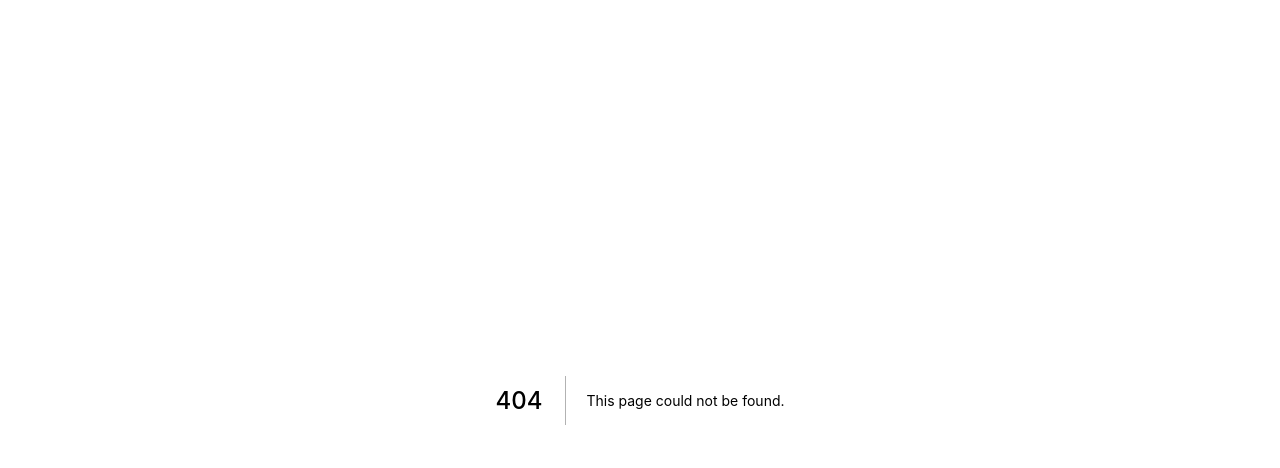
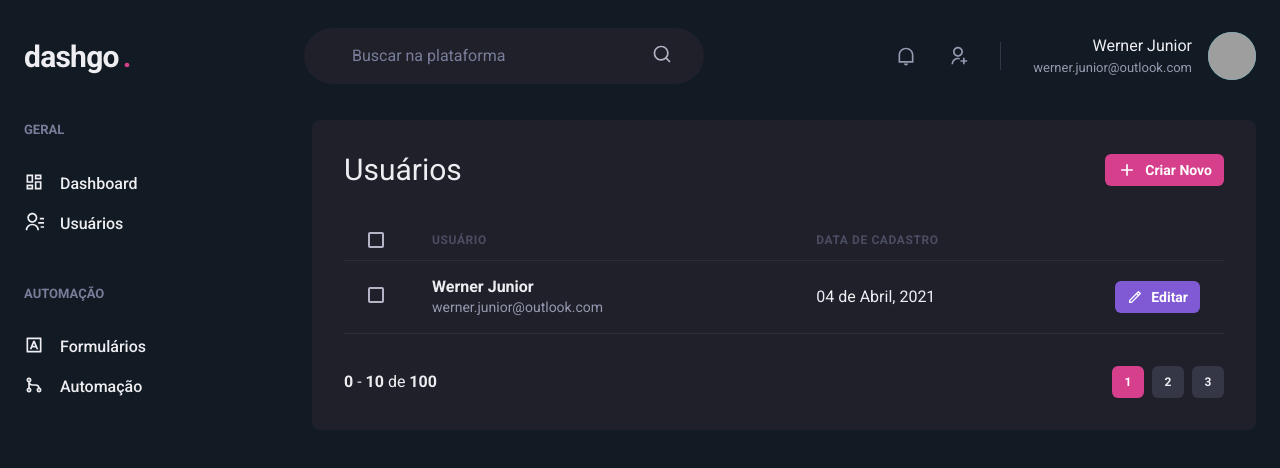
Before and after one commit to wernerjr/dashgo, a Next.js app: page /users in a window 1280 px wide. Before the commit this address had no page. Shown: the top 468 px of the page. Built offline with nearby package versions, Linux system fonts and the light colour scheme; grey boxes are pictures that could not be loaded.

Commit message:
Estrutura base tela de usuários

```diff
--- /dev/null
+++ b/src/components/Pagination.tsx
@@ -0,0 +1,53 @@
+import { Box, Button, HStack } from "@chakra-ui/react";
+
+export default function Pagination(){
+  return (
+    <HStack
+      Spacing="6"
+      mt="8"
+      justify="space-between"
+      align="center"
+    >
+      <Box>
+        <strong>0</strong> - <strong>10</strong> de <strong>100</strong>
+      </Box>
+      <HStack spacing="2">
+        <Button
+          size="sm"
+          fontSize="xs"
+          w="4"
+          colorScheme="pink"
+          disabled
+          _disabled={{
+            bg: 'pink.500',
+            cursor: 'default'
+          }}
+        >
+          1
+        </Button>
+        <Button
+          size="sm"
+          fontSize="xs"
+          w="4"
+          bg="gray.700"
+          _hover={{
+            bg: 'gray.500',
+          }}
+        >
+          2
+        </Button>
+        <Button
+          size="sm"
+          fontSize="xs"
+          w="4"
+          bg="gray.700"
+          _hover={{
+            bg: 'gray.500',
+          }}
+        >
+          3
+        </Button>
+      </HStack>
+    </HStack>
+  )
+}
--- a/src/components/Sidebar.tsx
+++ b/src/components/Sidebar.tsx
@@ -1,5 +1,5 @@
 import Icon from "@chakra-ui/icon";
-import { Box, Link, Stack, Text } from "@chakra-ui/layout";
+import { Box, Link, Stack, Text } from "@chakra-ui/react";
 import { RiContactsLine, RiDashboardLine, RiGitMergeLine, RiInputMethodLine } from "react-icons/ri";
 
 export default function Sidebar(){
--- /dev/null
+++ b/src/pages/users/index.tsx
@@ -0,0 +1,70 @@
+import { Box, Button, Flex, Heading, Icon, Table, Td, Th, Thead, Tr, Checkbox, Tbody, Text } from "@chakra-ui/react";
+import { RiAddLine, RiPencilLine } from "react-icons/ri";
+import Header from "../../components/Header";
+import Pagination from "../../components/Pagination";
+import Sidebar from "../../components/Sidebar";
+
+export default function UserList() {
+  return (
+    <Box>
+      <Header />
+
+      <Flex w="100%" my="6" maxWidth={1480} mx="auto" px="6">
+        <Sidebar />
+        <Box flex="1" borderRadius={8} bg="gray.800" p="8">
+          <Flex mb="8" justify="space-between" align="center">
+            <Heading size="lg" fontWeight="normal">Usuários</Heading>
+            <Button
+              as="a"
+              size="sm"
+              fontSize="sm"
+              colorScheme="pink"
+              leftIcon={<Icon as={RiAddLine} fontSize="20" />}
+            >
+              Criar Novo
+            </Button>
+          </Flex>
+
+          <Table colorScheme="whiteAlpha">
+            <Thead>
+              <Tr>
+                <Th px="6" color="gray.300" width="8">
+                  <Checkbox colorScheme="pink"/>
+                </Th>
+                <Th>Usuário</Th>
+                <Th>Data de cadastro</Th>
+                <Th w="8"></Th>
+              </Tr>
+            </Thead>
+            <Tbody>
+              <Tr>
+                <Td px="6">
+                  <Checkbox colorScheme="pink"/>
+                </Td>
+                <Td>
+                  <Box>
+                    <Text fontWeight="bold" >Werner Junior</Text>
+                    <Text fontSize="sm" color="gray.300" >werner.junior@outlook.com</Text>
+                  </Box>
+                </Td>
+                <Td>04 de Abril, 2021</Td>
+                <Td>
+                  <Button
+                    as="a"
+                    size="sm"
+                    fontSize="sm"
+                    colorScheme="purple"
+                    leftIcon={<Icon as={RiPencilLine} fontSize="16" />}
+                  >
+                    Editar
+                  </Button>
+                </Td>
+              </Tr>
+            </Tbody>
+          </Table>
+          <Pagination />
+        </Box>
+      </Flex>
+    </Box>
+  )
+}
```
Also changed, not shown: src/pages/users/create.tsx (added, +38 -0 lines).
